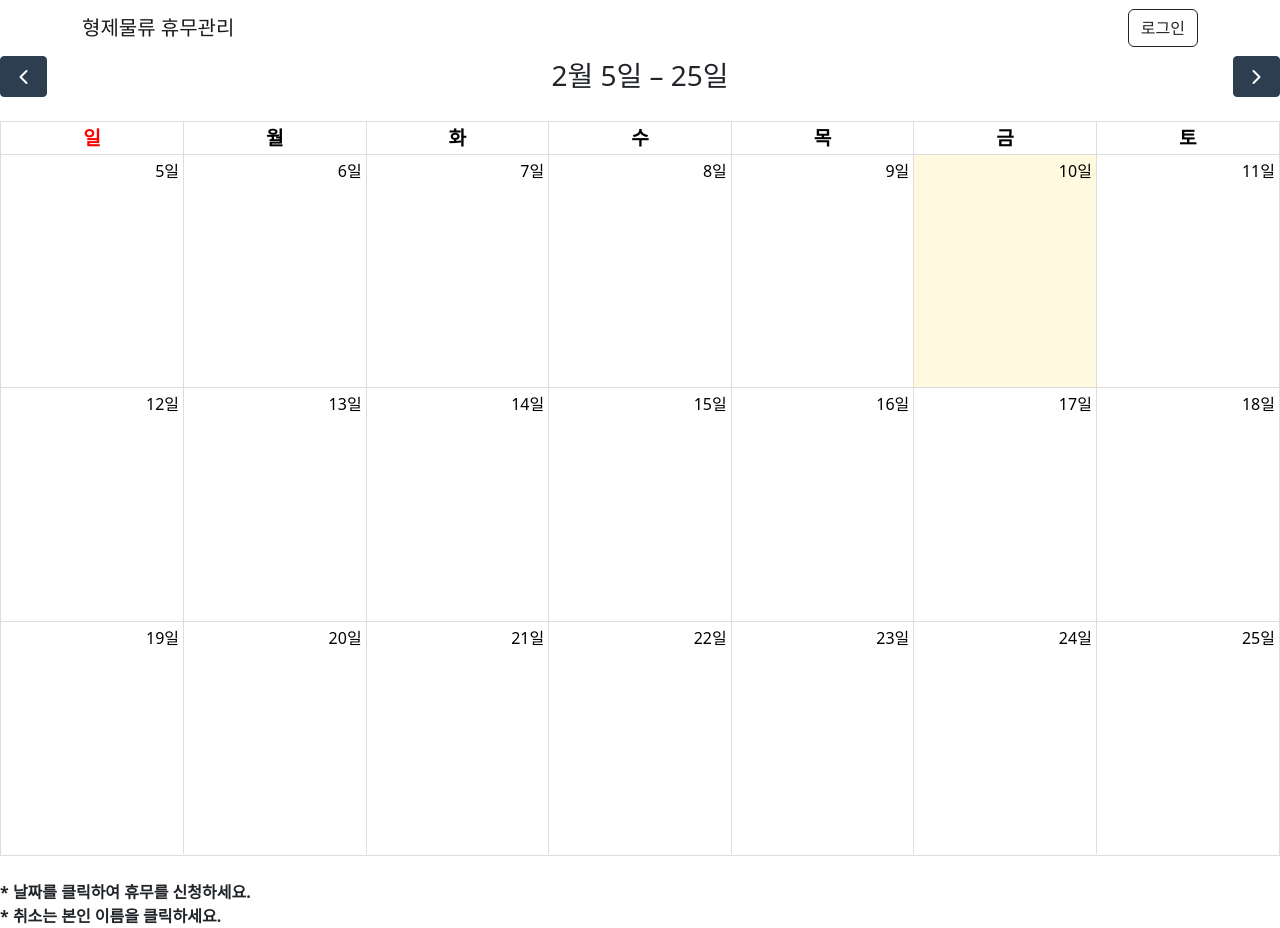
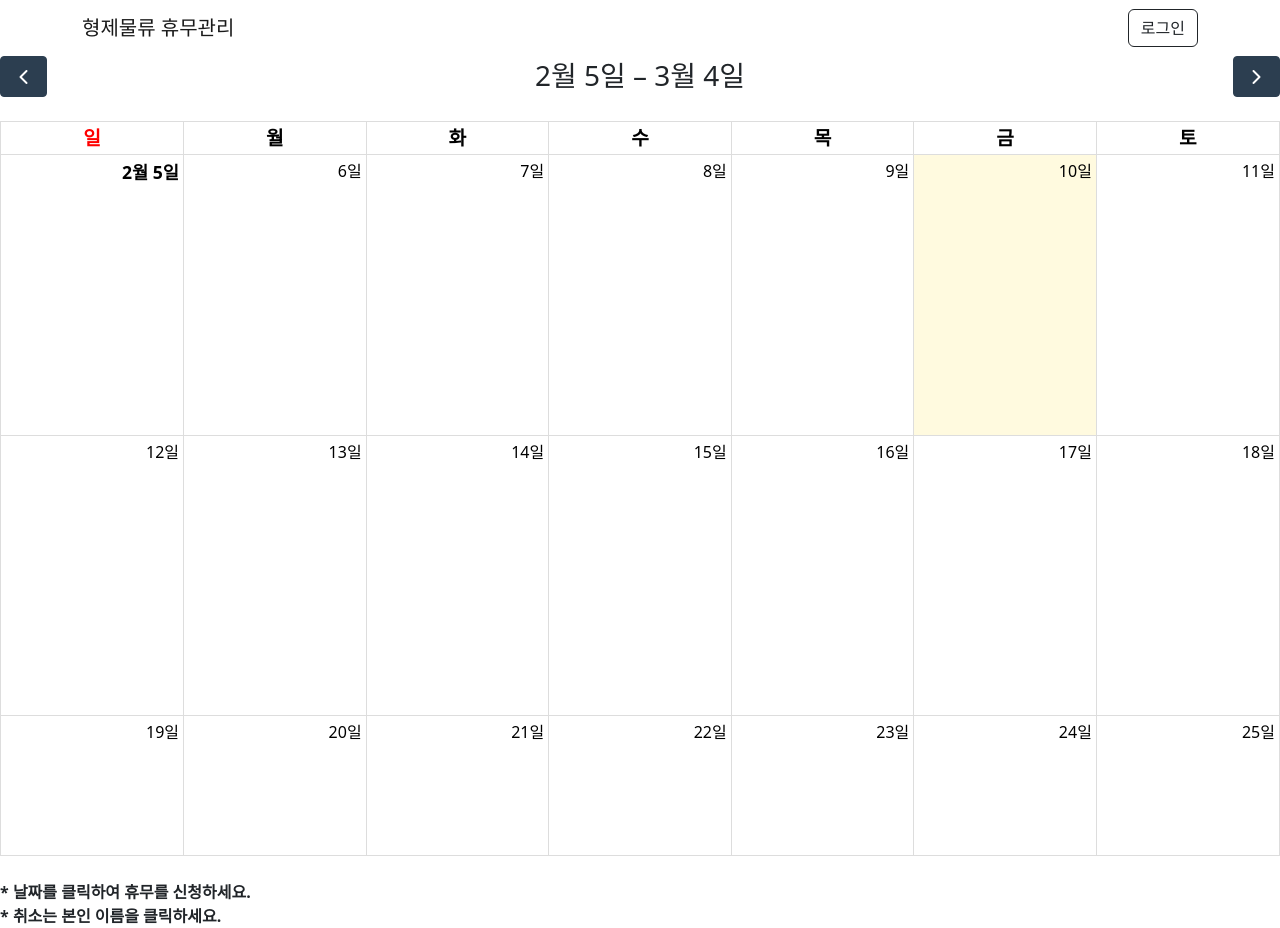
Before and after one commit to GTaeho/bls-dayoff, a React (Create React App) app: page / in a window 1280 px wide. Built offline with nearby package versions, Linux system fonts and the light colour scheme; no server answers.

Commit message:
230303 업데이트 전 백업

```diff
--- a/src/App.css
+++ b/src/App.css
@@ -81,6 +81,16 @@ button {
   height: 100vh;
 }
 
+.fc-daygrid-body tr {
+  height: 280px;
+}
+
+.user-table-container {
+  display: flex;
+  flex-direction: column;
+  justify-content: space-around;
+}
+
 #dayoffTitleName {
   font-weight: bold;
   font-size: 130%;
--- a/src/MyCalendar.js
+++ b/src/MyCalendar.js
@@ -36,7 +36,7 @@ function MyCalendar(props) {
   // 캘린더 레퍼런스 잡기
   const calRef = useRef();
 
-  // 관리자 권한 휴무생성 휴무자 이름 Form.Contro ref 잡기
+  // 관리자 권한 휴무생성 휴무자 이름 Form.Control ref 잡기
   const fillinNameRef = useRef();
 
   const handleShowModal = () => setShowModal(true);
@@ -90,7 +90,7 @@ function MyCalendar(props) {
     setName(nameFromServer);
 
     const userType = localStorage.getItem("type");
-    console.log(`userType : ${userType}`);
+    // console.log(`userType : ${userType}`);
     setType(userType);
   }, []);
 
@@ -448,8 +448,8 @@ function MyCalendar(props) {
       <Modal show={showAdminModal} onHide={handleCloseAdminModal}>
         <Modal.Header closeButton>관리자 화면</Modal.Header>
 
-        <Modal.Body>
-          <UserTable />
+        <Modal.Body className="user-table-container">
+          <UserTable token={accessToken} />
         </Modal.Body>
 
         <Modal.Footer>
@@ -518,10 +518,10 @@ function MyCalendar(props) {
                 // }}
                 eventDrop={handleEventDrop}
                 initialView="dayGrid"
-                duration={{ weeks: 3 }}
+                duration={{ weeks: 4 }}
                 headerToolbar={headerToolbarSetting}
-                height="100%"
-                // contentHeight={320}
+                height="100vh"
+                // contentHeight={1400}
                 dateClick={handleDateClickEvent}
                 // dayCellContent={renderDaycellContent}
                 dayHeaderFormat={dateHeaderFormat}
```
Also changed, not shown: 1 other file (tests, documents, lock files or other folders).
